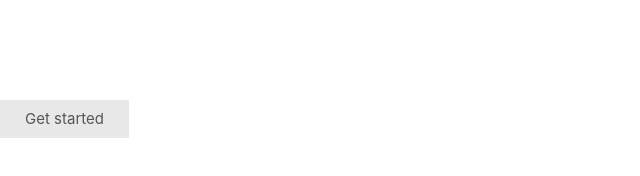
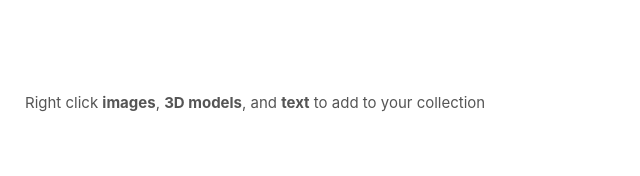
Before and after one commit to muinmomin/collect.vr, a plain HTML site: page docs/index.html in a window 1280 px wide. Shown: the part 200-376 px from the top of the page, without its empty margins (0-640 px from the left). Drawn offline with nearby package versions, Linux system fonts and the light colour scheme.

Commit message:
Updated first run

```diff
--- a/docs/firstrun.css
+++ b/docs/firstrun.css
@@ -54,7 +54,7 @@ p {
 	opacity: 0;
 	margin-top: 100px;
 	font-size: 15px;
-	background-color: #e8e8e8;
+	/*background-color: #e8e8e8;*/
 	border: none;
 	padding: 8px 25px;
 	color: #555;
--- a/docs/index.html
+++ b/docs/index.html
@@ -12,8 +12,7 @@
         <div id="main" class="container-narrow">
             <h1 class="maintitle">collect.vr</h1>
             <p><img class="logo" src="./assets/Logo20.png" /></p>
-            <button class="getstarted">Get started</button>
-
+            <p class="getstarted">Right click <b>images</b>, <b>3D models</b>, and <b>text</b> to add to your collection</p>
 
             <div class="content displaynone">
             <!-- <p class="tagline">Command web content in 3D</p> -->
```
